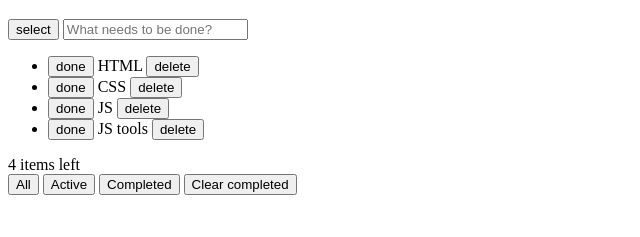
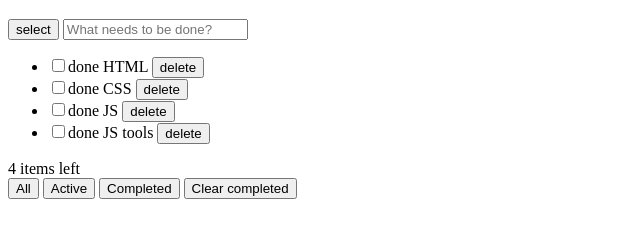
Before and after one commit to ok-technopolis-autumn-2022/Sergei_Leonov, a plain HTML site: page index.html in a window 1280 px wide. Shown: the part 61-298 px from the top of the page, without its empty margins (0-640 px from the left). Drawn offline with Linux system fonts and the light colour scheme.

Commit message:
task1 Leonov

```diff
--- a/index.html
+++ b/index.html
@@ -16,22 +16,22 @@
         <section>
             <ul>
                 <li>
-                    <button>done</button>
+                    <input type="checkbox">done</input>
                     <span>HTML</span>
                     <button>delete</button>
                 </li>
                 <li>
-                    <button>done</button>
+                    <input type="checkbox">done</input>
                     <span>CSS</span>
                     <button>delete</button>
                 </li>
                 <li>
-                    <button>done</button>
+                    <input type="checkbox">done</input>
                     <span>JS</span>
                     <button>delete</button>
                 </li>
                 <li>
-                    <button>done</button>
+                    <input type="checkbox">done</input>
                     <span>JS tools</span>
                     <button>delete</button>
                 </li>
```
